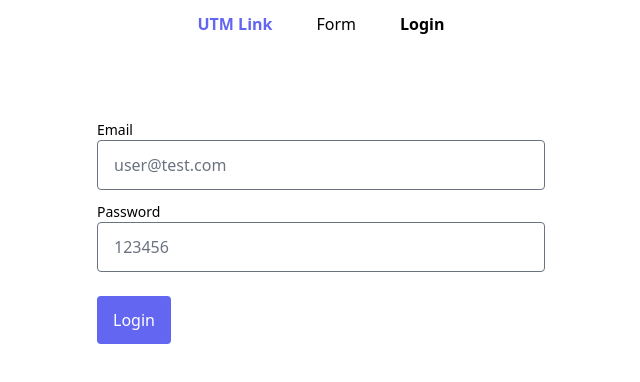
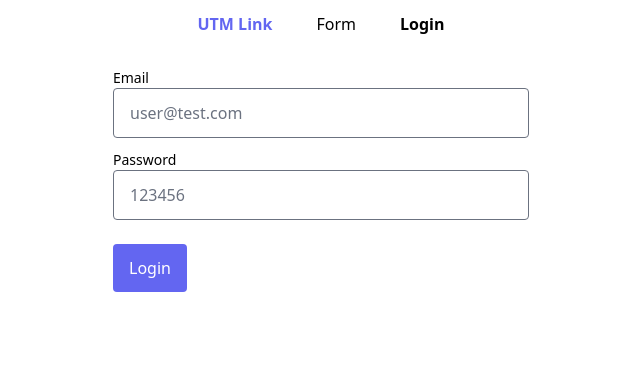
Before and after one commit to thefubon/nuxt-firebase, a Nuxt app: page /login in a window 1280 px wide. Shown: the top 382 px of the page, without its empty margins (319-959 px from the left). Built offline with nearby package versions, Linux system fonts and the light colour scheme; no server answers.

Commit message:
Отсупы для Login

```diff
--- a/pages/login.vue
+++ b/pages/login.vue
@@ -1,5 +1,5 @@
 <template>
-  <div class="container mx-auto max-w-md my-16">
+  <div class="container mx-auto max-w-md px-4">
     <form @submit.prevent="login">
       <div class="my-3">
         <legend class="text-sm">Email</legend>
```
